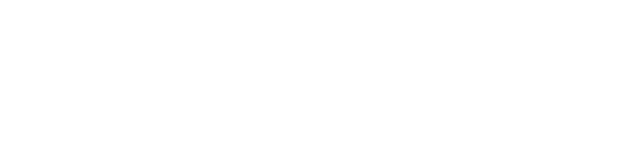
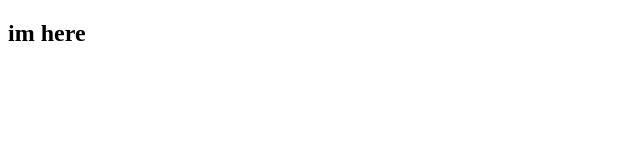
Before and after one commit to maxsokol0109/GIT-test, a plain HTML site: page index.html in a window 1280 px wide. Shown: the whole page, without its empty margins (0-640 px from the left). Drawn offline with Linux system fonts and the light colour scheme.

Commit message:
added hii

```diff
--- a/index.html
+++ b/index.html
@@ -4,6 +4,7 @@
     <meta charset="UTF-8">
     <meta name="viewport" content="width=device-width, initial-scale=1.0">
     <title>Document 1</title>
+    <h2>im here</h2>
 </head>
 <body>
 
```
